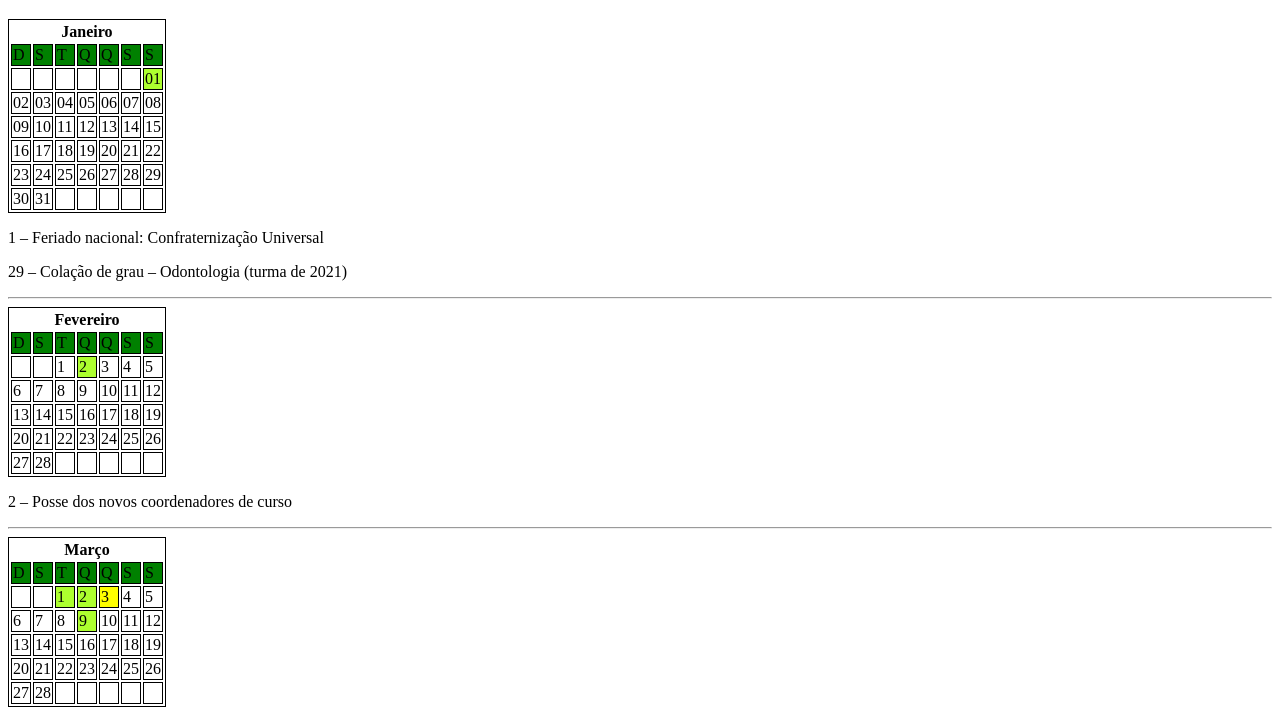
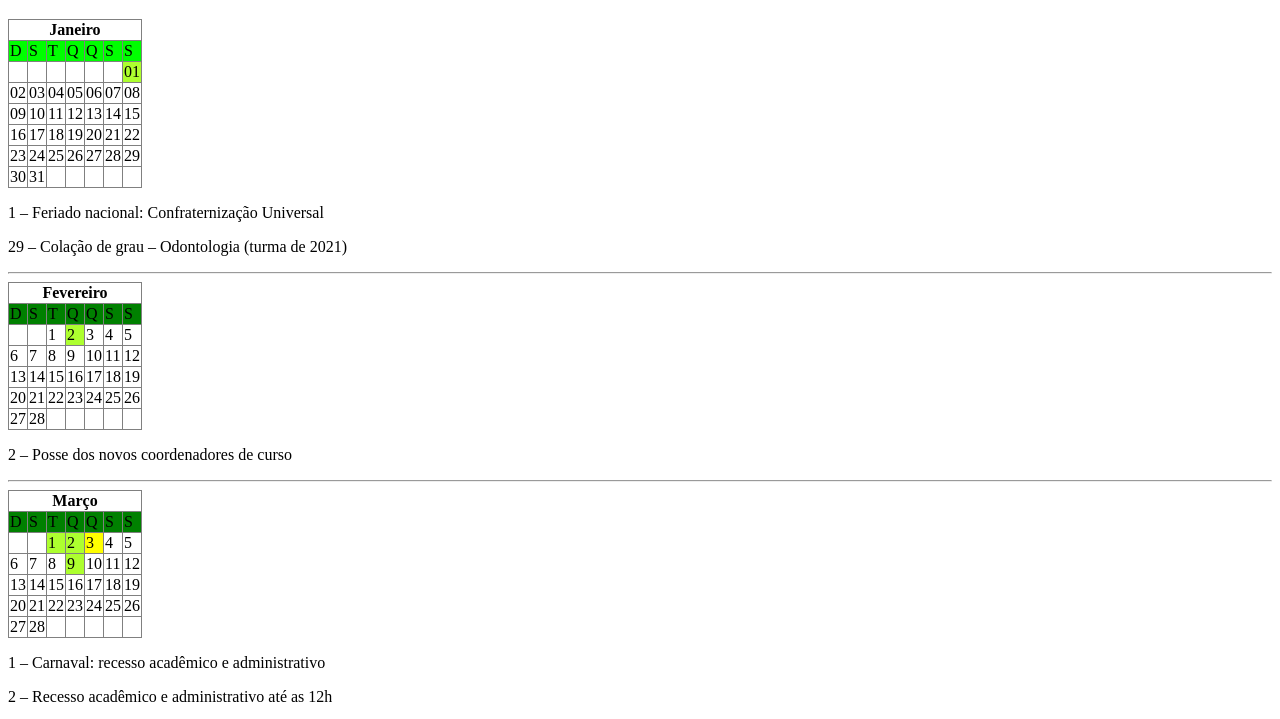
Before and after one commit to SrSuco/srsuco.github.io, a plain HTML site: page calendário.html in a window 1280 px wide. Shown: the part 61-780 px from the top of the page. Drawn offline with Linux system fonts and the light colour scheme.

Commit message:
Update calendário.html

```diff
--- a/calendário.html
+++ b/calendário.html
@@ -5,18 +5,19 @@
         <meta charset="utf-8">
         <style>
             table, td, tr{
-                border: solid 1px black
+                border: solid 1px grey;
+                border-collapse: collapse;
             }
         </style>
     </head>
     <body>
         <h1>Calendário  Acadêmico</h1>
-        <table style="margin-bottom: 5px;">
+        <table>
             <thead>
                   <th colspan="7">Janeiro</th>
             </thead>
             <tbody>
-              <tr style="background-color: green;">
+              <tr style="background-color: rgb(0, 255, 0);">
                   <td>D</td>
                   <td>S</td>
                   <td>T</td>
```
